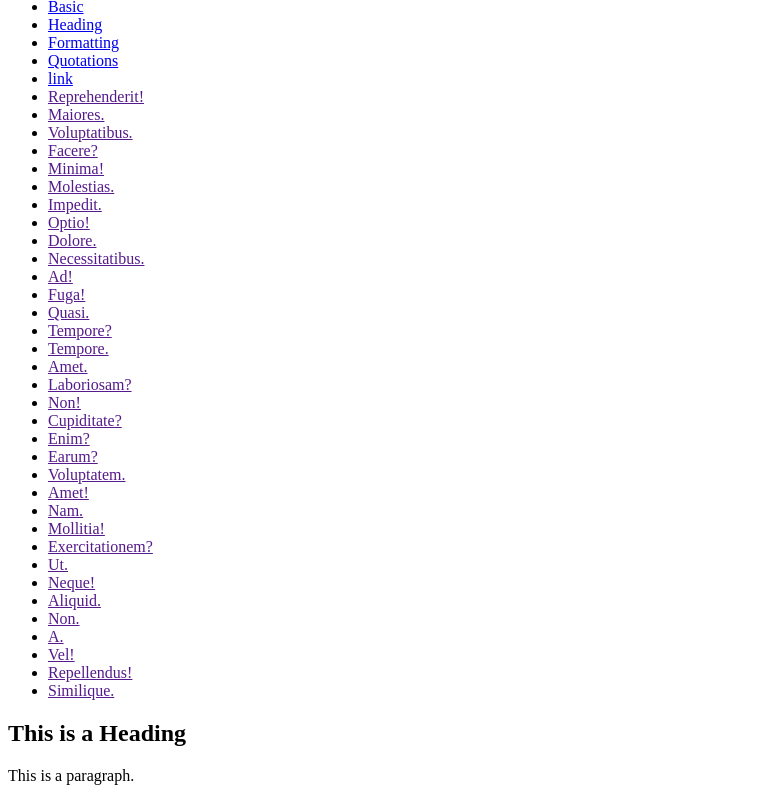
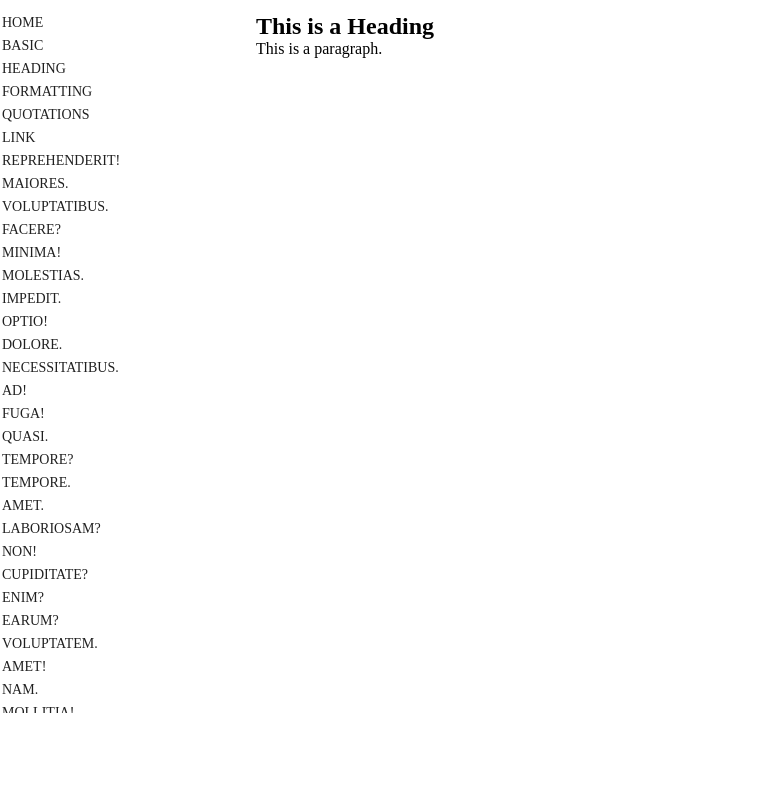
Before and after one commit to jswebdevs/copyofw3, a plain HTML site: page index.html in a window 1280 px wide. Shown: the part 87-888 px from the top of the page, without its empty margins (0-765 px from the left). After the commit the page ends 800 px from the top, so only its background shows below. Drawn offline with Linux system fonts and the light colour scheme; the site is published under a folder, as on GitHub Pages, so addresses that start at the root find nothing.

Commit message:
Second Commit

```diff
--- a/index.html
+++ b/index.html
@@ -5,8 +5,8 @@
     <meta name="viewport" content="width=device-width, initial-scale=1.0">
     <title>Home</title>
 
-    <link rel="shortcut icon" href="/assets/img/logo.png" type="image/x-icon">
-    <link rel="stylesheet" href="/css/style.css">
+    <link rel="shortcut icon" href="assets/img/logo.png" type="image/x-icon">
+    <link rel="stylesheet" href="css/style.css">
 
 </head>
 <body>
```
